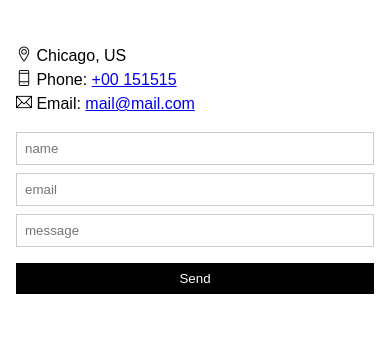
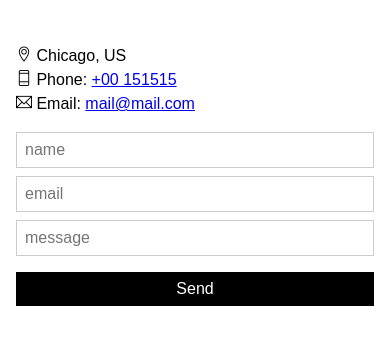
Before and after one commit to BuiQuang26/wed-band, a plain HTML site: page index.html in a window 390 px wide. Shown: the part 3734-4090 px from the top of the page. Drawn offline with Linux system fonts and the light colour scheme.

Commit message:
contact: --> font-size: 16px

```diff
--- a/assets/css/responsive.css
+++ b/assets/css/responsive.css
@@ -66,6 +66,10 @@
         margin: 5px 0;
     }
 
+    .fon-16{
+        font-size: 16px;
+    }
+
     #main .content-section .content-heading{
         font-size: 28px;
     }
--- a/index.html
+++ b/index.html
@@ -151,17 +151,17 @@
                         <form action=""  method="GET" class=" col col-2 col-1" >
                             <div class="input-pad">
                                 <div class="contact-input ">
-                                    <input type="text" class="name" required placeholder="name">
+                                    <input type="text" class="name fon-16" required placeholder="name">
                                 </div>
                                 <div class="contact-input ">
-                                    <input type="email" class="email"  required placeholder="email" >
+                                    <input type="email" class="email fon-16"  required placeholder="email" >
                                 </div>
                                 <div class="clear"></div>
                             </div>
-                            <div class="contact-input-mes">
-                                <input type="text" class="message" required placeholder="message" >
+                            <div class="contact-input-mes ">
+                                <input type="text" class="message fon-16" required placeholder="message" >
                             </div>
-                            <button type="submit" class="s-full-width">Send</button>
+                            <button type="submit" class="s-full-width fon-16">Send</button>
                         </form>
                         <div class="clear"></div>
                     </div>
```
